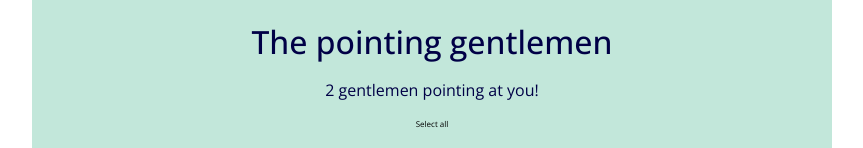
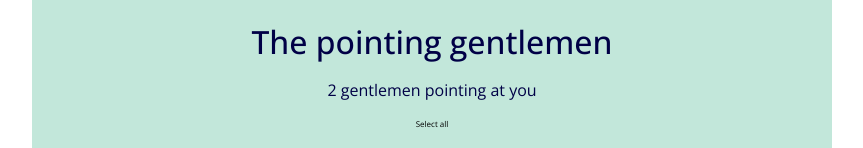
Before and after one commit to Beringar/w4-ch1-berenguer-pou, a React (Create React App) app: page / in a window 1280 px wide. Shown: the top 148 px of the page, without its empty margins (208-1071 px from the left). Built offline with nearby package versions, Linux system fonts and the light colour scheme.

Commit message:
added functions to get selected gentlemen number and to select them all

```diff
--- a/src/App.js
+++ b/src/App.js
@@ -2,6 +2,7 @@ import { useState } from "react";
 import dataGentlemen from "./data/dataGentlemen";
 import "./App.scss";
 import Info from "./components/Info/Info";
+import Button from "./components/Button/Button";
 
 const App = () => {
   const [gentlemen, setGentlemen] = useState(dataGentlemen);
@@ -10,14 +11,23 @@ const App = () => {
     (gentleman) => gentleman.selected
   ).length;
 
+  const selectAllGentlemen = () =>
+    setGentlemen(
+      gentlemen.map((gentleman) => ({ ...gentleman, selected: true }))
+    );
+
   return (
     <div className="container">
       <header className="main-header">
         <h1 className="main-title">The pointing gentlemen</h1>
       </header>
       <section className="controls">
-        <Info number={selectedGentlemen} classname="info" />
-        <button className="button button--select">Select all</button>
+        <Info number={selectedGentlemen} classes="info" />
+        <Button
+          classes="button button--select"
+          text="Select all"
+          action={selectAllGentlemen}
+        />
       </section>
       <main className="main">
         <ul className="gentlemen">
--- /dev/null
+++ b/src/components/Button/Button.js
@@ -0,0 +1,9 @@
+const Button = ({ text, classes, action }) => {
+  return (
+    <button className={classes} onClick={action}>
+      {text}
+    </button>
+  );
+};
+
+export default Button;
--- a/src/components/Info/Info.js
+++ b/src/components/Info/Info.js
@@ -1,5 +1,5 @@
-const Info = ({ classname, number }) => {
-  return <p className={classname}>{number} gentlemen pointing at you!</p>;
+const Info = ({ classes, number }) => {
+  return <p className={classes}>{number} gentlemen pointing at you</p>;
 };
 
 export default Info;
```
